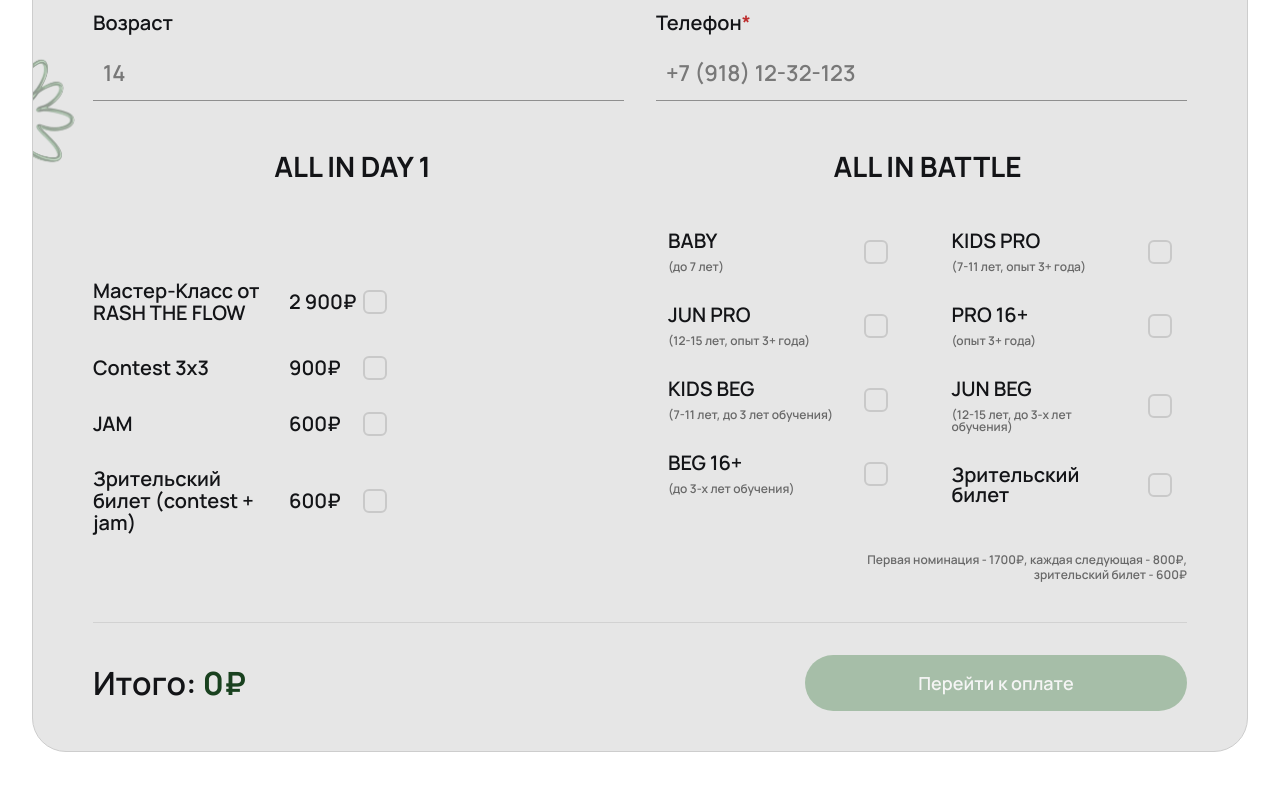
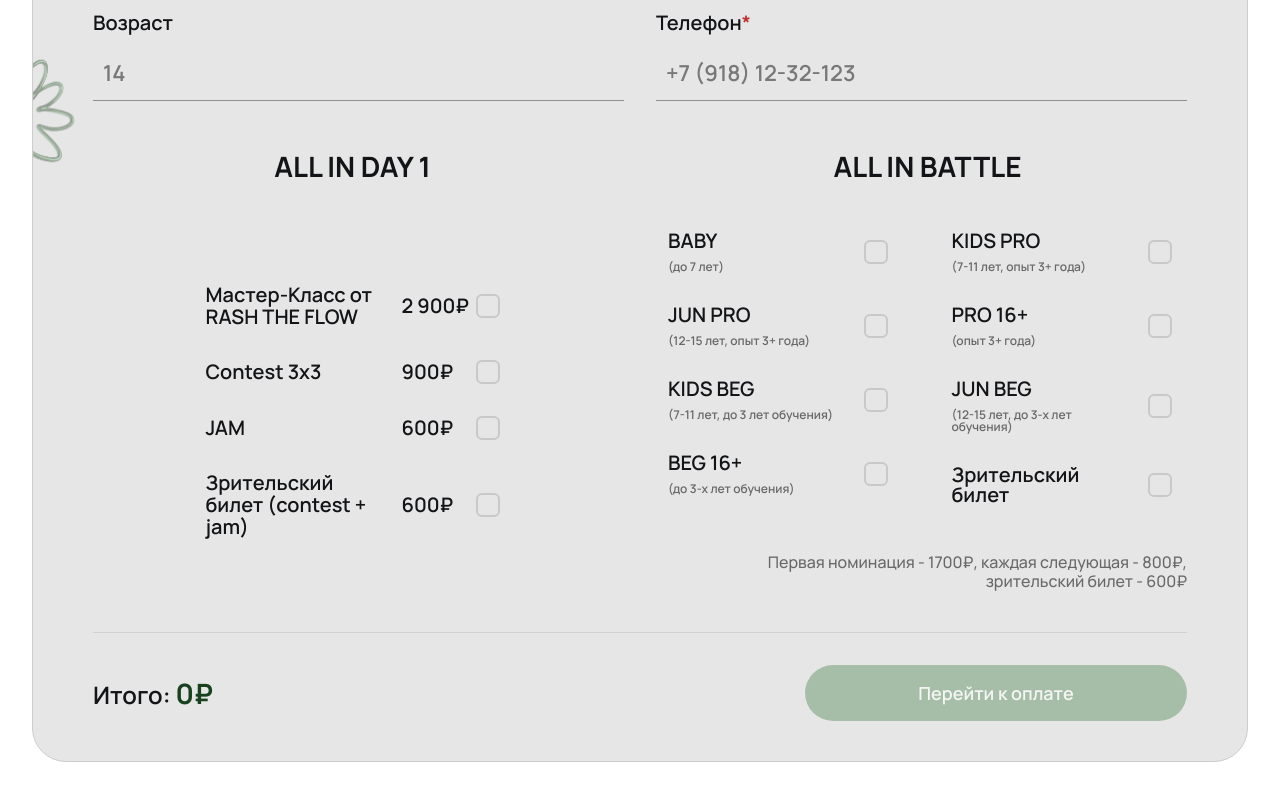
Before and after one commit to FibEli3/ALL-IN-BATTLE, a Next.js app: page / in a window 1280 px wide. Shown: the part 6898-7698 px from the top of the page. Built offline with nearby package versions, Linux system fonts and the light colour scheme.

Commit message:
style: tighten registration list alignment and footer typography

```diff
--- a/src/components/registration-form.tsx
+++ b/src/components/registration-form.tsx
@@ -210,9 +210,9 @@ export function RegistrationForm() {
         </section>
 
         <section className="relative z-10 mt-12 grid gap-10 lg:grid-cols-2 lg:gap-14">
-          <div className="grid gap-12">
-            <h4 className="h-[34px] text-center text-[28px] font-bold leading-[34px]">ALL IN DAY 1</h4>
-            <div className="space-y-8">
+          <div className="grid gap-12 justify-items-center">
+            <h4 className="h-[34px] w-full text-center text-[28px] font-bold leading-[34px]">ALL IN DAY 1</h4>
+            <div className="mx-auto w-fit space-y-8">
               {day1Options.map((option) => (
                 <label key={option.id} className="grid grid-cols-[184px_62px_24px] items-center gap-x-3">
                   <span className="text-[20px] font-semibold leading-[1.1]">
@@ -287,7 +287,7 @@ export function RegistrationForm() {
                 ))}
               </div>
             </div>
-            <p className="justify-self-end text-right text-[12px] font-semibold leading-[1.2] text-[rgba(0,0,0,0.55)]">
+            <p className="justify-self-end text-right text-[16px] font-medium leading-[1.2] text-[rgba(0,0,0,0.55)]">
               Первая номинация - 1700₽, каждая следующая - 800₽,
               <br />
               зрительский билет - 600₽
@@ -298,8 +298,8 @@ export function RegistrationForm() {
         <div className="relative z-10 mt-10 h-px w-full bg-[#d2d2d2]" />
 
         <section className="relative z-10 mt-8 grid items-center gap-6 lg:grid-cols-[1fr_auto]">
-          <p className="text-[32px] font-semibold leading-none">
-            Итого: <span className="font-bold text-[#19411f]">{formatRub(totalRub)}</span>
+          <p className="text-[24px] font-semibold leading-none">
+            Итого: <span className="text-[28px] font-bold text-[#19411f]">{formatRub(totalRub)}</span>
           </p>
           <button
             type="submit"
```
